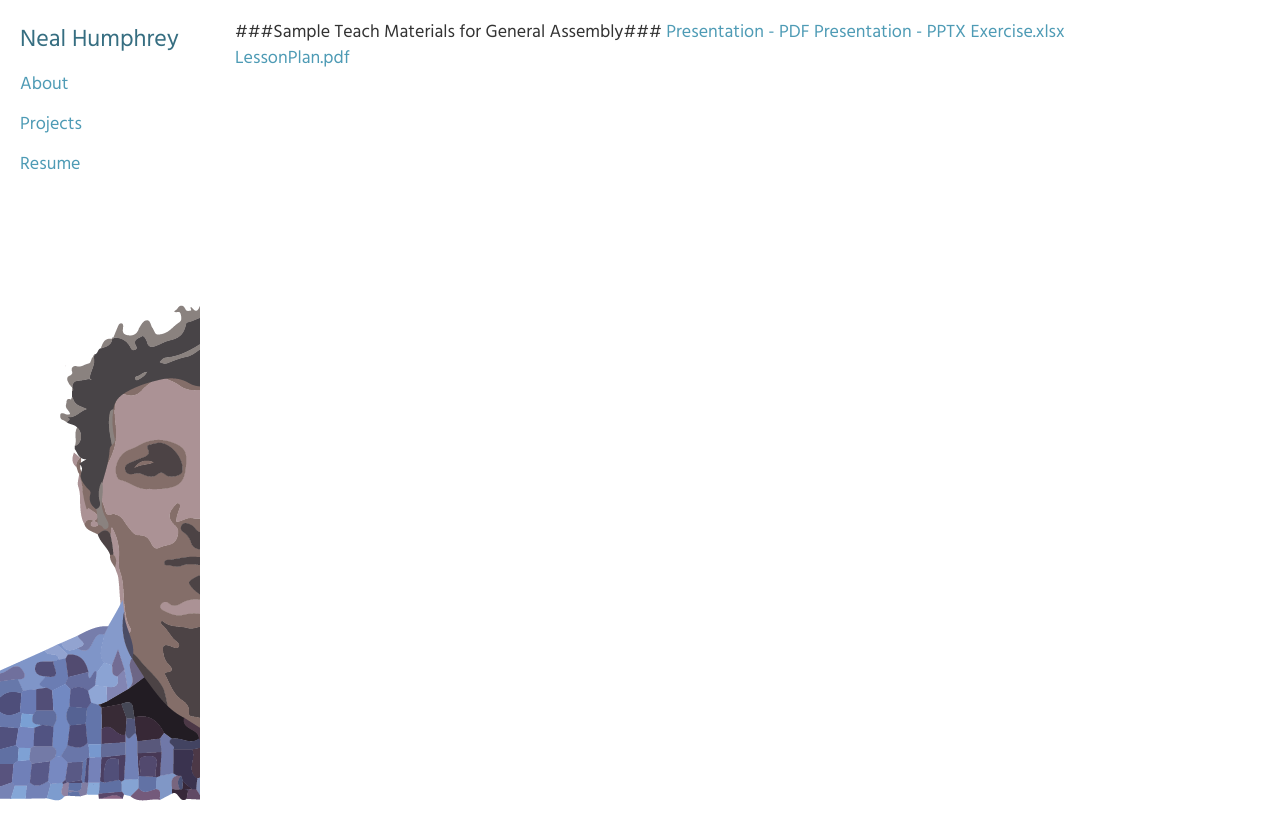
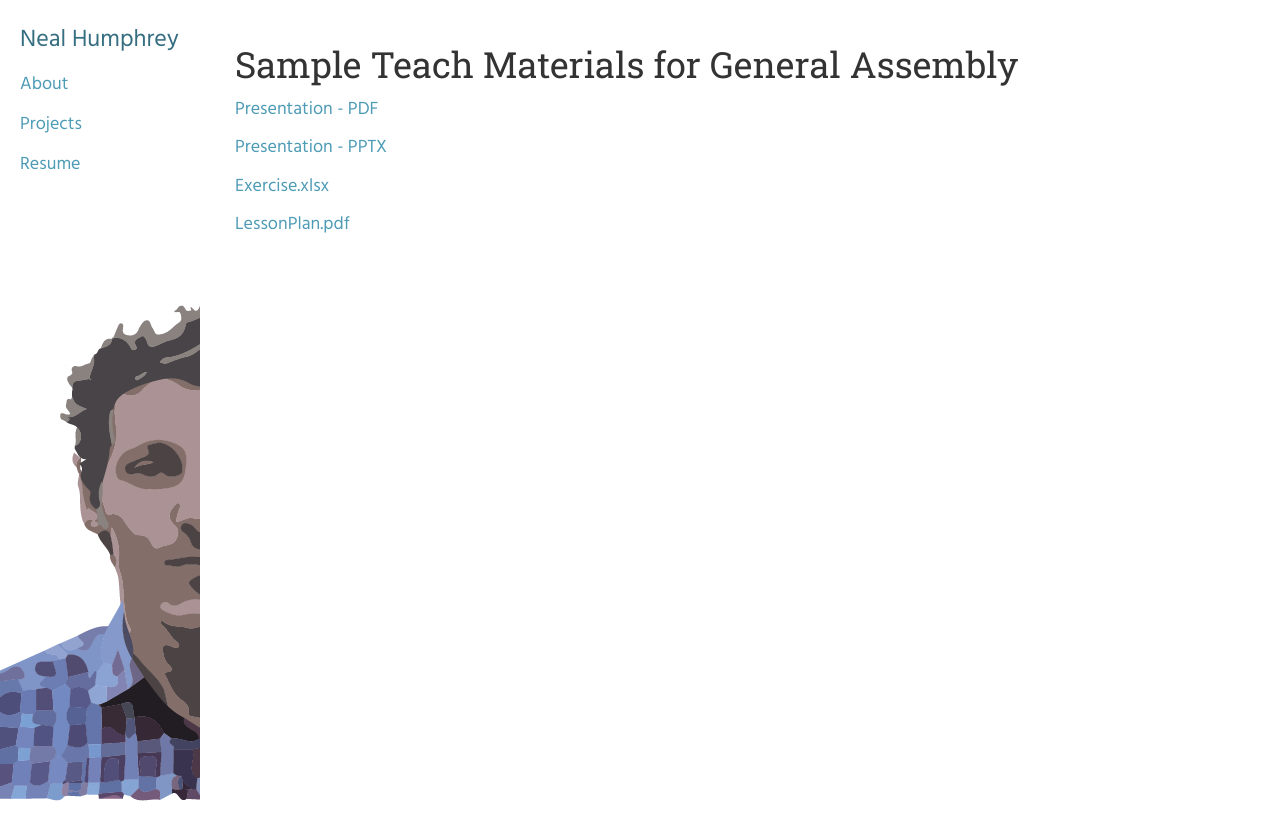
Before and after one commit to NealHumphrey/NealHumphrey.github.io, a Jekyll site: the page built from files/GA/index.md, in a window 1280 px wide. Shown: the top 840 px of the page. Built offline with Jekyll 4.4.1, drawn with Linux system fonts in a browser that asks for light colours; some web fonts are replaced.

```diff
--- a/files/GA/index.md
+++ b/files/GA/index.md
@@ -3,8 +3,13 @@ layout: home
 title: General Assembly Sample Teach
 ---
 
-###Sample Teach Materials for General Assembly###
+Sample Teach Materials for General Assembly
+===========================================
+
 [Presentation - PDF](Presentation.pdf)
+
 [Presentation - PPTX](Presentation.pptx)
+
 [Exercise.xlsx](Exercise.xlsx)
+
 [LessonPlan.pdf](LessonPlan.pdf)
```
